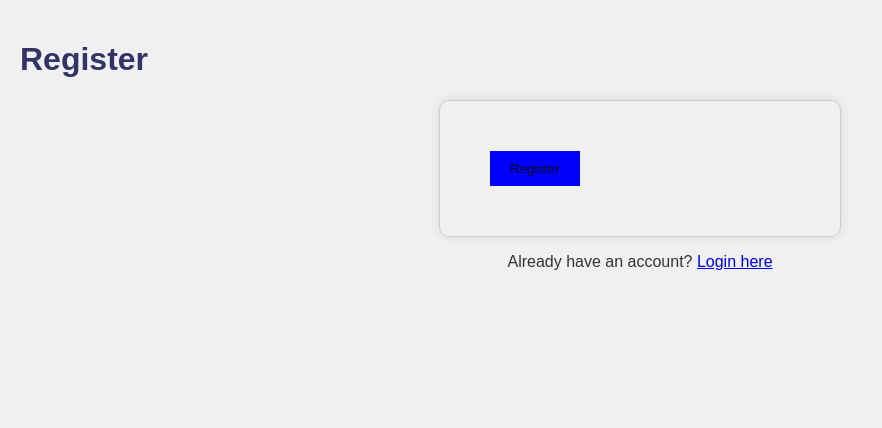
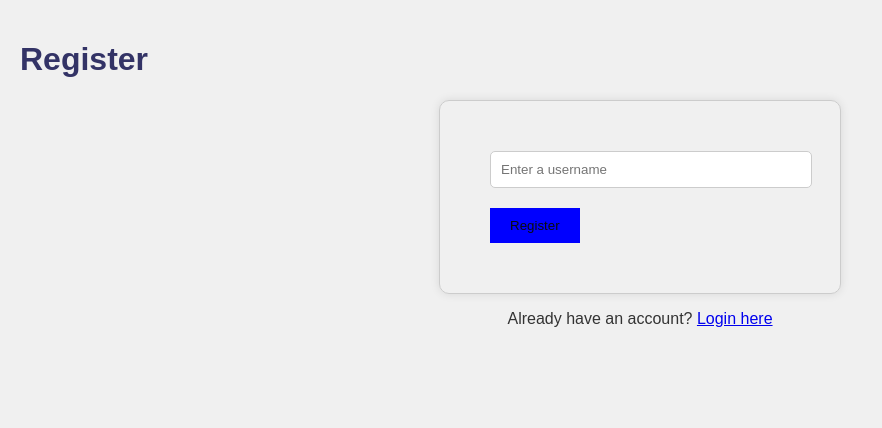
Before and after one commit to pgk-pyitr/stocktrading, a Django app: page /register/ in a window 1280 px wide. Shown: the part 85-513 px from the top of the page, without its empty margins (0-882 px from the left). Run offline with Django 4.2, Linux system fonts and the light colour scheme.

Commit message:
fixed views

```diff
--- a/trading/templates/register.html
+++ b/trading/templates/register.html
@@ -7,6 +7,10 @@
     <h1>Register</h1>
     <form method="post">
         {% csrf_token %}
+        <input type="text"
+        name="username"
+        placeholder="Enter a username" required>
+
         {{ form.as_p }}
         <button type="submit">Register</button>
     </form>
--- a/trading/views.py
+++ b/trading/views.py
@@ -20,6 +20,7 @@ def register(request):
     message = ""
     if request.GET.get('next') in ['/buy/', '/sell/']:
         message = "You must be logged in to buy or sell stocks."
+
     return render(request, 'register.html', {'message': message})
 
 def user_login(request):
```
